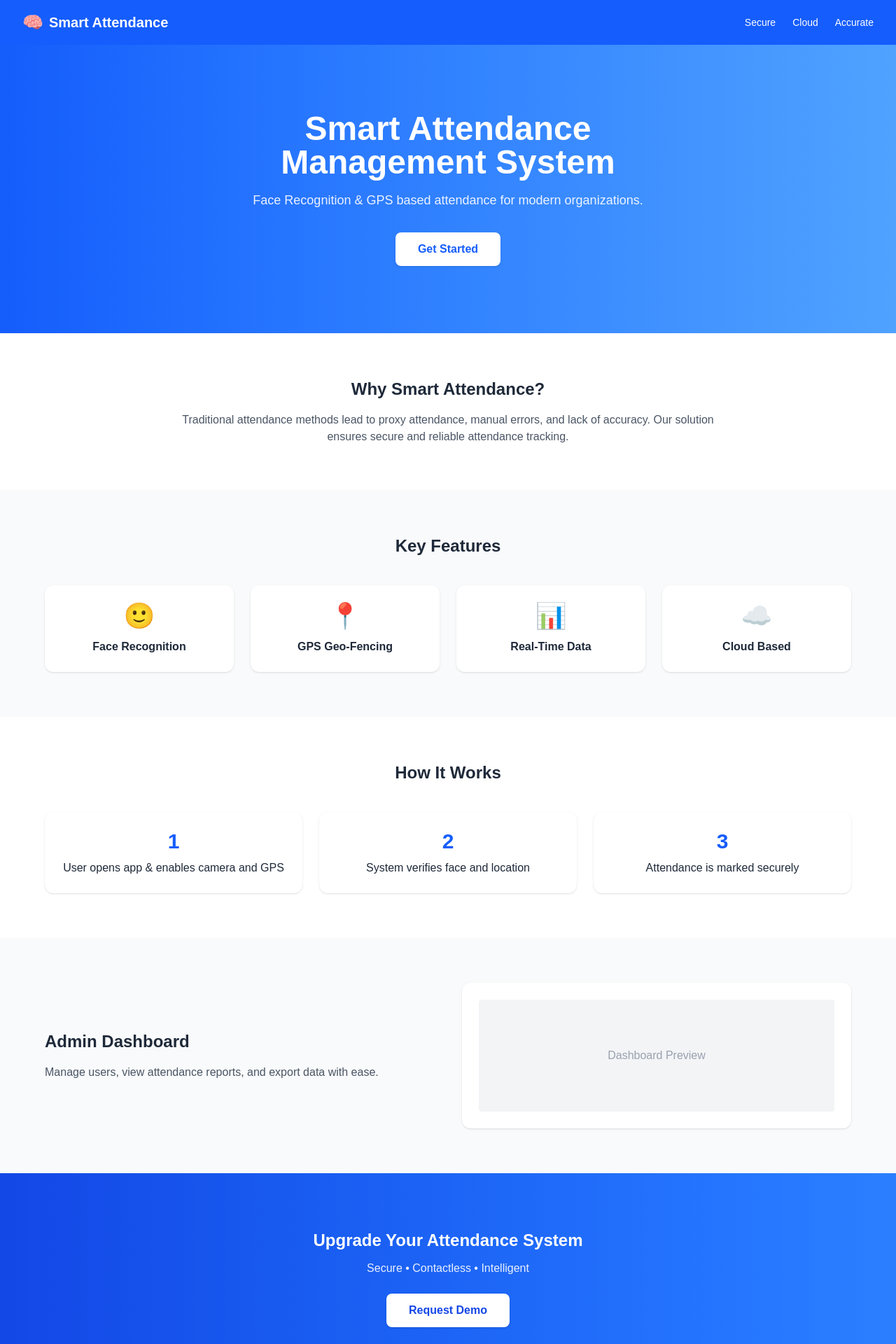
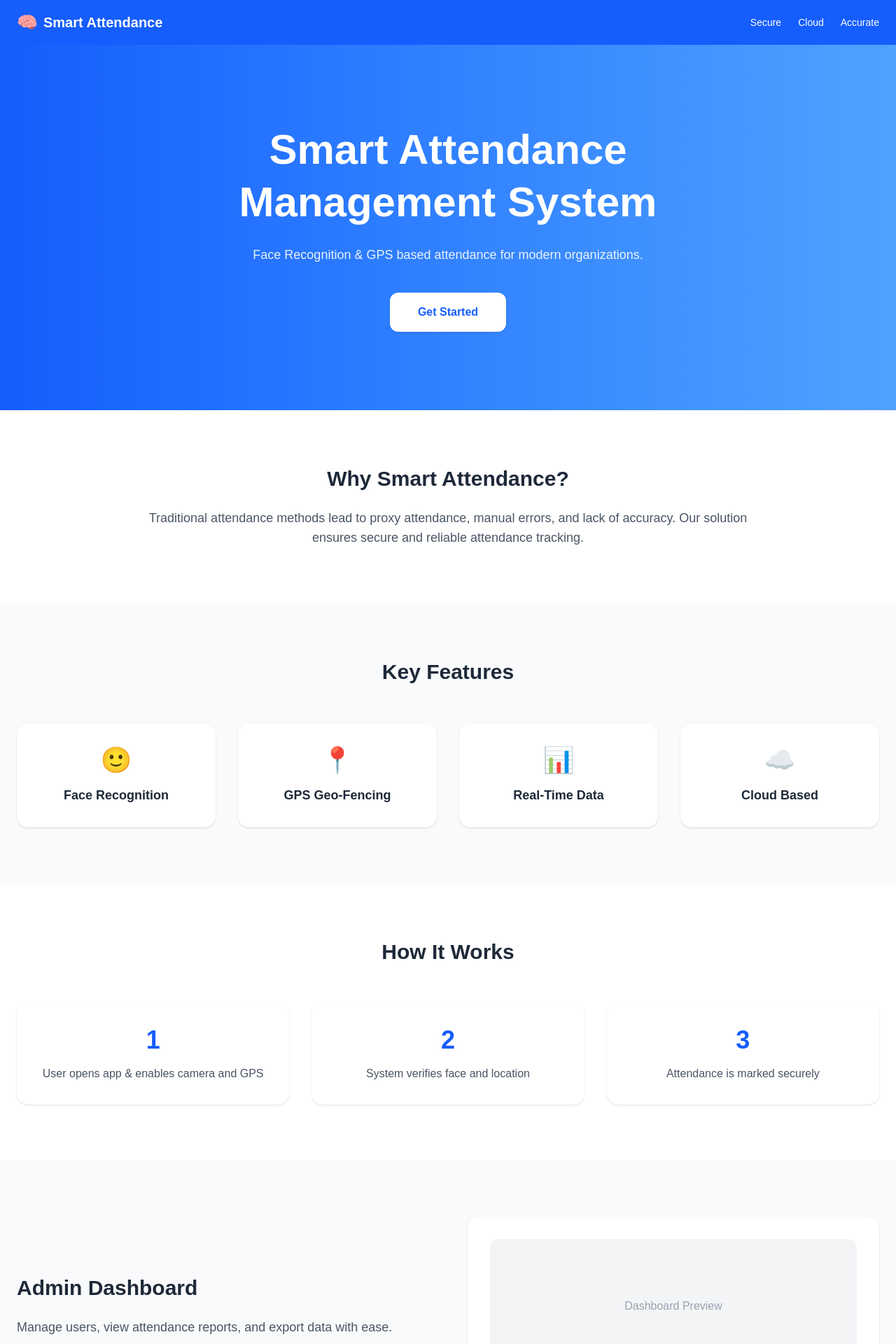
Before and after one commit to Captain1020/smart-attendance-system, a Next.js app: page / in a window 1280 px wide. Shown: the top 1920 px of the page at 70% size. Built offline with nearby package versions, Linux system fonts and the light colour scheme.

Commit message:
login for admin redirects works

```diff
--- a/app/login/page.tsx
+++ b/app/login/page.tsx
@@ -10,59 +10,80 @@ export default function LoginPage() {
   const [password, setPassword] = useState("");
   const [loading, setLoading] = useState(false);
 
-  const handleLogin = async (e: React.FormEvent) => {
-    e.preventDefault();
+  async function handleLogin() {
+    if (!email || !password) {
+      alert("Enter email and password");
+      return;
+    }
+
     setLoading(true);
 
-    const { error } = await supabase.auth.signInWithPassword({
+    // ✅ Admin login only
+    const { data, error } = await supabase.auth.signInWithPassword({
       email,
       password,
     });
 
     setLoading(false);
 
-    if (error) {
-      alert(error.message);
-    } else {
-      alert("Login successful ✅");
-      router.push("/employees");
+    if (error || !data.user) {
+      alert(error?.message || "Login failed");
+      return;
     }
-  };
+
+    // ✅ Always redirect admin to dashboard
+    router.replace("/dashboard");
+  }
 
   return (
-    <div className="min-h-screen flex items-center justify-center">
-      <form
-        onSubmit={handleLogin}
-        className="border p-6 rounded w-80 space-y-4"
-      >
-        <h1 className="text-xl font-semibold text-center">Admin Login</h1>
+    <main className="min-h-screen flex items-center justify-center bg-linear-to-br from-blue-600 to-blue-400 px-4">
+      <div className="w-full max-w-md bg-white rounded-2xl shadow-2xl p-8">
+        {/* Logo */}
+        <div className="text-center mb-6">
+          <div className="text-4xl mb-2">🧠</div>
+          <h1 className="text-2xl font-bold text-gray-800">
+            Smart Attendance
+          </h1>
+          <p className="text-sm text-gray-500">Secure Login</p>
+        </div>
 
+        {/* Email */}
+        <div className="mb-4">
+          <label className="text-sm text-gray-600">Email</label>
           <input
             type="email"
-          placeholder="Email"
-          className="border p-2 w-full"
+            className="mt-1 w-full border rounded-lg px-4 py-2 focus:outline-none focus:ring-2 focus:ring-blue-500"
+            placeholder="admin@company.com"
             value={email}
             onChange={(e) => setEmail(e.target.value)}
-          required
           />
+        </div>
 
+        {/* Password */}
+        <div className="mb-6">
+          <label className="text-sm text-gray-600">Password</label>
           <input
             type="password"
-          placeholder="Password"
-          className="border p-2 w-full"
+            className="mt-1 w-full border rounded-lg px-4 py-2 focus:outline-none focus:ring-2 focus:ring-blue-500"
+            placeholder="••••••••"
             value={password}
             onChange={(e) => setPassword(e.target.value)}
-          required
           />
+        </div>
 
+        {/* Login Button */}
         <button
-          type="submit"
+          onClick={handleLogin}
           disabled={loading}
-          className="bg-black text-white w-full py-2 rounded"
+          className="w-full bg-blue-600 hover:bg-blue-700 text-white py-3 rounded-lg font-semibold transition"
         >
-          {loading ? "Logging in..." : "Login"}
+          {loading ? "Signing in..." : "Login"}
         </button>
-      </form>
+
+        <p className="text-xs text-center text-gray-400 mt-6">
+          © 2025 Smart Attendance System
+        </p>
       </div>
+    </main>
   );
 }
--- a/app/page.tsx
+++ b/app/page.tsx
@@ -6,7 +6,8 @@ export default function Home() {
   return (
     <main className="min-h-screen flex flex-col bg-white text-gray-800">
       {/* ================= HEADER ================= */}
-      <header className="flex items-center justify-between px-8 py-4 bg-blue-600 text-white">
+      <header className="bg-blue-600 text-white">
+        <div className="max-w-7xl mx-auto flex items-center justify-between px-6 py-4">
           <div className="flex items-center gap-2 text-xl font-semibold">
             <span className="text-2xl">🧠</span>
             Smart Attendance
@@ -16,40 +17,51 @@ export default function Home() {
             <span>Cloud</span>
             <span>Accurate</span>
           </nav>
+        </div>
       </header>
 
       {/* ================= HERO ================= */}
-      <section className="bg-linear-to-r from-blue-600 to-blue-400 text-white text-center py-24 px-6">
-        <h1 className="text-4xl md:text-5xl font-bold mb-4">
+      <section className="bg-linear-to-r from-blue-600 to-blue-400 text-white">
+        <div className="max-w-7xl mx-auto text-center px-6 py-28">
+          <h1 className="text-4xl md:text-6xl font-bold mb-6 leading-tight">
             Smart Attendance <br /> Management System
           </h1>
-        <p className="max-w-2xl mx-auto text-lg opacity-90 mb-8">
+
+          <p className="max-w-2xl mx-auto text-lg opacity-90 mb-10">
             Face Recognition & GPS based attendance for modern organizations.
           </p>
 
           <Link
             href="/login"
-          className="inline-block bg-white text-blue-600 px-8 py-3 rounded-lg font-semibold shadow hover:scale-105 transition"
+            className="inline-block bg-white text-blue-600 px-10 py-4 rounded-xl font-semibold shadow hover:scale-105 transition"
           >
             Get Started
           </Link>
+        </div>
       </section>
 
-      {/* ================= WHY SECTION ================= */}
-      <section className="py-16 px-6 text-center">
-        <h2 className="text-2xl font-bold mb-4">Why Smart Attendance?</h2>
-        <p className="max-w-3xl mx-auto text-gray-600">
-          Traditional attendance methods lead to proxy attendance, manual errors,
-          and lack of accuracy. Our solution ensures secure and reliable
+      {/* ================= WHY ================= */}
+      <section className="py-20 px-6">
+        <div className="max-w-4xl mx-auto text-center">
+          <h2 className="text-3xl font-bold mb-6">
+            Why Smart Attendance?
+          </h2>
+          <p className="text-gray-600 text-lg">
+            Traditional attendance methods lead to proxy attendance, manual
+            errors, and lack of accuracy. Our solution ensures secure and reliable
             attendance tracking.
           </p>
+        </div>
       </section>
 
       {/* ================= FEATURES ================= */}
-      <section className="py-16 px-6 bg-gray-50">
-        <h2 className="text-2xl font-bold text-center mb-10">Key Features</h2>
+      <section className="py-20 bg-gray-50 px-6">
+        <div className="max-w-7xl mx-auto">
+          <h2 className="text-3xl font-bold text-center mb-14">
+            Key Features
+          </h2>
 
-        <div className="grid grid-cols-1 md:grid-cols-4 gap-6 max-w-6xl mx-auto">
+          <div className="grid grid-cols-1 sm:grid-cols-2 md:grid-cols-4 gap-8">
             {[
               { title: "Face Recognition", icon: "🙂" },
               { title: "GPS Geo‑Fencing", icon: "📍" },
@@ -58,20 +70,24 @@ export default function Home() {
             ].map((f) => (
               <div
                 key={f.title}
-              className="bg-white rounded-xl p-6 shadow text-center hover:shadow-lg transition"
+                className="bg-white rounded-2xl p-8 shadow text-center hover:shadow-lg transition"
               >
-              <div className="text-4xl mb-3">{f.icon}</div>
-              <h3 className="font-semibold">{f.title}</h3>
+                <div className="text-4xl mb-4">{f.icon}</div>
+                <h3 className="font-semibold text-lg">{f.title}</h3>
               </div>
             ))}
+          </div>
         </div>
       </section>
 
       {/* ================= HOW IT WORKS ================= */}
-      <section className="py-16 px-6">
-        <h2 className="text-2xl font-bold text-center mb-10">How It Works</h2>
+      <section className="py-20 px-6">
+        <div className="max-w-7xl mx-auto">
+          <h2 className="text-3xl font-bold text-center mb-14">
+            How It Works
+          </h2>
 
-        <div className="grid grid-cols-1 md:grid-cols-3 gap-6 max-w-6xl mx-auto">
+          <div className="grid grid-cols-1 md:grid-cols-3 gap-8">
             {[
               "User opens app & enables camera and GPS",
               "System verifies face and location",
@@ -79,29 +95,32 @@ export default function Home() {
             ].map((step, i) => (
               <div
                 key={step}
-              className="bg-white p-6 rounded-xl shadow text-center"
+                className="bg-white p-8 rounded-2xl shadow text-center"
               >
-              <div className="text-blue-600 text-3xl font-bold mb-2">
+                <div className="text-blue-600 text-4xl font-bold mb-4">
                   {i + 1}
                 </div>
-              <p>{step}</p>
+                <p className="text-gray-600">{step}</p>
               </div>
             ))}
+          </div>
         </div>
       </section>
 
       {/* ================= ADMIN ================= */}
-      <section className="py-16 px-6 bg-gray-50">
-        <div className="max-w-6xl mx-auto grid md:grid-cols-2 gap-10 items-center">
+      <section className="py-20 bg-gray-50 px-6">
+        <div className="max-w-7xl mx-auto grid md:grid-cols-2 gap-14 items-center">
           <div>
-            <h2 className="text-2xl font-bold mb-4">Admin Dashboard</h2>
-            <p className="text-gray-600">
+            <h2 className="text-3xl font-bold mb-6">
+              Admin Dashboard
+            </h2>
+            <p className="text-gray-600 text-lg">
               Manage users, view attendance reports, and export data with ease.
             </p>
           </div>
 
-          <div className="bg-white p-6 rounded-xl shadow">
-            <div className="h-40 bg-gray-100 rounded flex items-center justify-center text-gray-400">
+          <div className="bg-white p-8 rounded-2xl shadow">
+            <div className="h-48 bg-gray-100 rounded-xl flex items-center justify-center text-gray-400">
               Dashboard Preview
             </div>
           </div>
@@ -109,20 +128,22 @@ export default function Home() {
       </section>
 
       {/* ================= CTA ================= */}
-      <section className="bg-linear-to-r from-blue-700 to-blue-500 text-white text-center py-20 px-6">
-        <h2 className="text-2xl font-bold mb-3">
+      <section className="bg-linear-to-r from-blue-700 to-blue-500 text-white">
+        <div className="max-w-7xl mx-auto text-center px-6 py-24">
+          <h2 className="text-3xl font-bold mb-4">
             Upgrade Your Attendance System
           </h2>
-        <p className="opacity-90 mb-6">
+          <p className="opacity-90 mb-8">
             Secure • Contactless • Intelligent
           </p>
 
           <Link
             href="/login"
-          className="inline-block bg-white text-blue-700 px-8 py-3 rounded-lg font-semibold shadow hover:scale-105 transition"
+            className="inline-block bg-white text-blue-700 px-10 py-4 rounded-xl font-semibold shadow hover:scale-105 transition"
           >
             Request Demo
           </Link>
+        </div>
       </section>
 
       {/* ================= FOOTER ================= */}
--- /dev/null
+++ b/app/unauthorized/page.tsx
@@ -0,0 +1,24 @@
+"use client";
+
+import Link from "next/link";
+
+export default function UnauthorizedPage() {
+  return (
+    <div className="min-h-screen flex flex-col items-center justify-center bg-gray-50 text-center px-4">
+      <h1 className="text-3xl font-bold text-red-600 mb-4">
+        Unauthorized Access
+      </h1>
+
+      <p className="text-gray-600 mb-6">
+        You do not have permission to view this page.
+      </p>
+
+      <Link
+        href="/login"
+        className="px-6 py-3 bg-blue-600 text-white rounded-lg font-semibold"
+      >
+        Go to Login
+      </Link>
+    </div>
+  );
+}
```
Also changed, not shown: app/dashboard/page.tsx (+35 -4 lines), app/dashboard/employees/page.tsx (added). Lines whose indentation alone changed are shown as unchanged.
